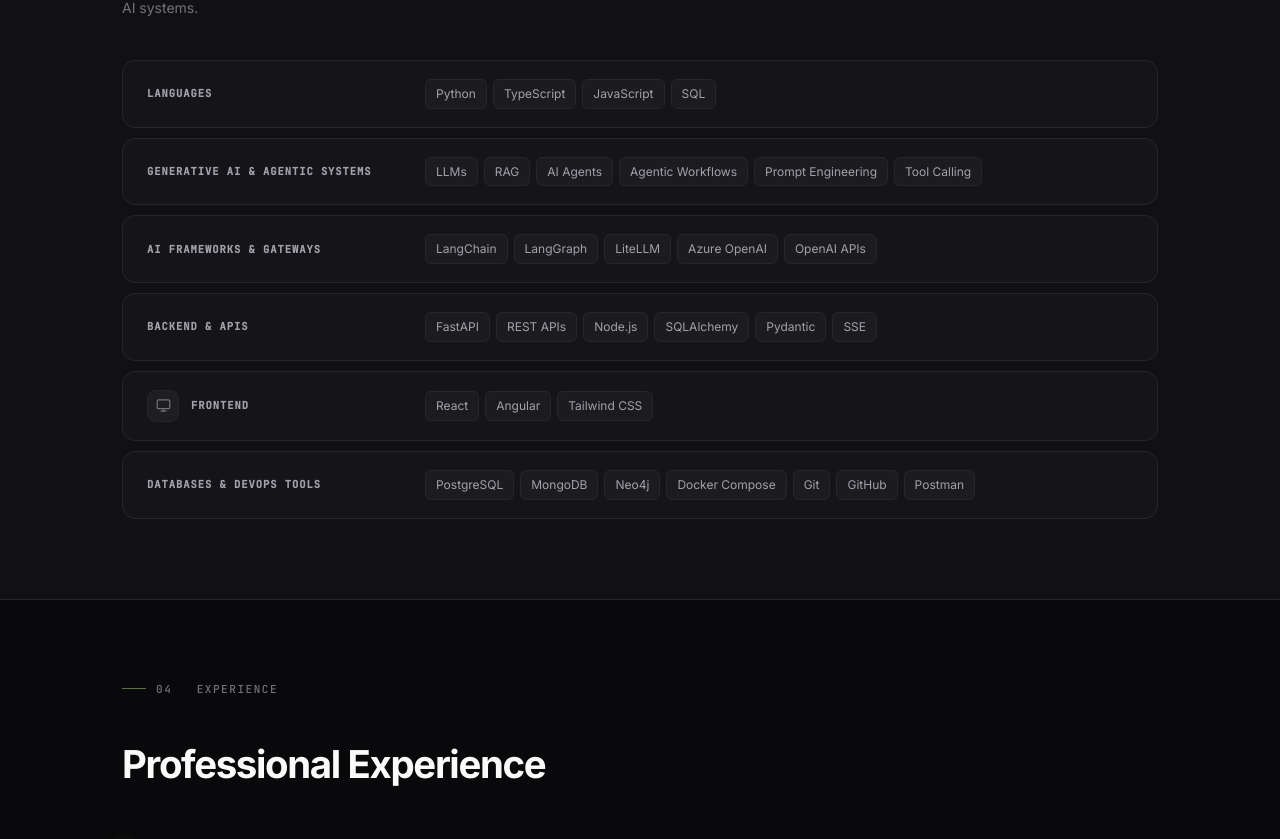
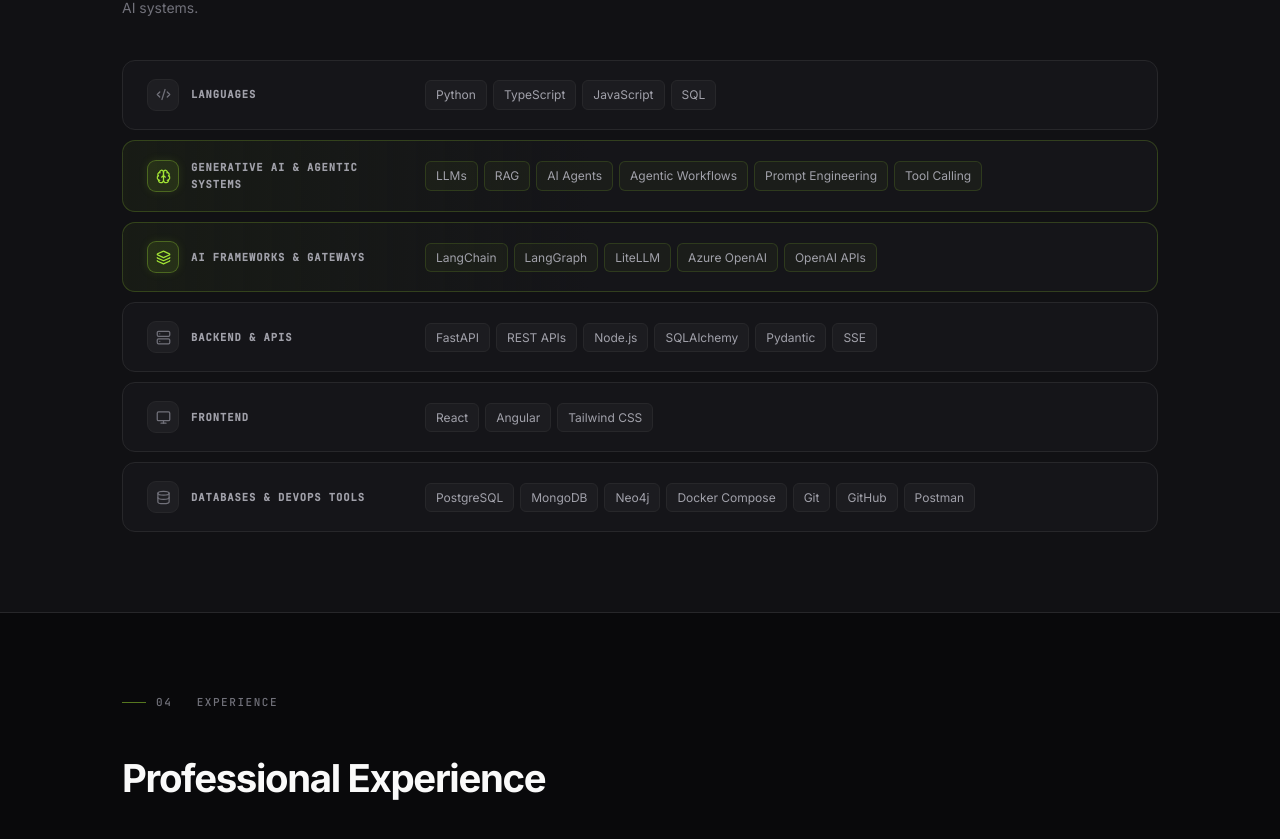
Before and after one commit to BadriNaathR/Portfolio, a Next.js app: page / in a window 1280 px wide. Shown: the part 2876-3715 px from the top of the page. Built offline with nearby package versions, Linux system fonts and the light colour scheme.

Commit message:
Update Skills.tsx

```diff
--- a/components/sections/Skills.tsx
+++ b/components/sections/Skills.tsx
@@ -1,18 +1,18 @@
 "use client"
 
 import { motion, useReducedMotion, type Variants } from "framer-motion"
-import { Brain, Layers, Server, Monitor, Database, Wrench } from "lucide-react"
+import { Brain, Layers, Server, Monitor, Database, Code2 } from "lucide-react"
 import type { LucideIcon } from "lucide-react"
 import { RevealOnScroll } from "@/components/ui/RevealOnScroll"
 import { skillCategories } from "@/data/skills"
 
 const categoryMeta: Record<string, { icon: LucideIcon; accent: boolean }> = {
-  "Generative AI":              { icon: Brain,    accent: true  },
-  "AI Frameworks":              { icon: Layers,   accent: true  },
-  "Backend":                    { icon: Server,   accent: false },
-  "Frontend":                   { icon: Monitor,  accent: false },
-  "Databases & Infrastructure": { icon: Database, accent: false },
-  "Developer Tools":            { icon: Wrench,   accent: false },
+  "Languages":                    { icon: Code2,    accent: false },
+  "Generative AI & Agentic Systems": { icon: Brain, accent: true  },
+  "AI Frameworks & Gateways":     { icon: Layers,   accent: true  },
+  "Backend & APIs":               { icon: Server,   accent: false },
+  "Frontend":                     { icon: Monitor,  accent: false },
+  "Databases & DevOps Tools":     { icon: Database, accent: false },
 }
 
 export function Skills() {
```
